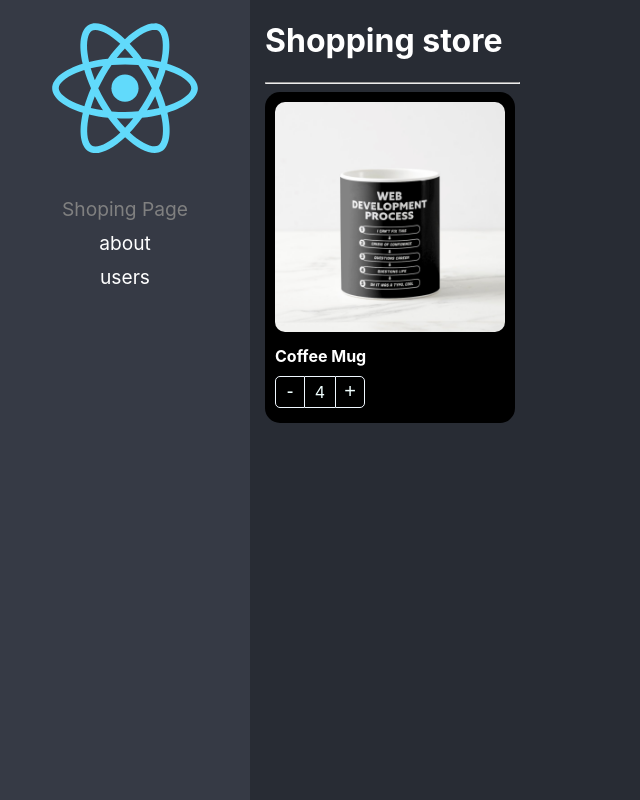
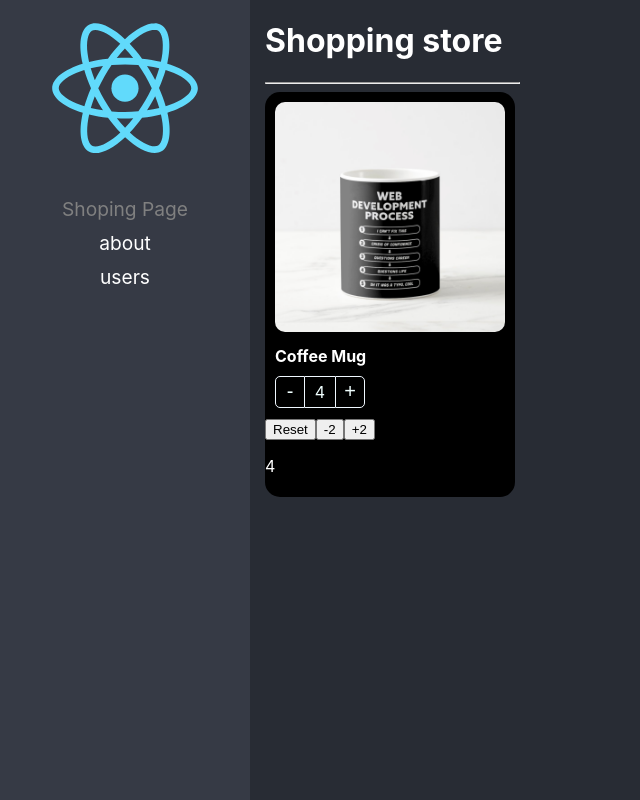
Before and after one commit to luisluchos/react-adv, a React (Create React App) app: page / in a window 1280 px wide. Shown: the whole page, without its empty margins (0-640 px from the left). Built offline with nearby package versions, Linux system fonts and the light colour scheme.

Commit message:
ready comoponent-state-initializer

```diff
--- a/src/02-components-patterns/components/ProductButtons.tsx
+++ b/src/02-components-patterns/components/ProductButtons.tsx
@@ -1,4 +1,4 @@
-import { useContext } from "react";
+import { useCallback, useContext } from "react";
 import styles from "../styles/styles.module.css";
 import { ProductContext } from "./ProductCard";
 
@@ -8,7 +8,9 @@
 }
 export const ProductButtons = ({ className, style }: Props) => {
 
-  const { increaseBy, counter } = useContext(ProductContext);
+  const { increaseBy, counter, maxCount } = useContext(ProductContext);
+
+  const isMaxReached = useCallback(() => !!maxCount && counter === maxCount, [counter, maxCount]);
 
   return (
     <div style={style} className={`${styles.buttonsContainer} ${className}`}>
@@ -16,7 +18,7 @@
         -
       </button>
       <div className={styles.countLabel}>{counter}</div>
-      <button className={styles.buttonAdd} onClick={() => increaseBy(1)}>
+      <button className={`${styles.buttonAdd} ${isMaxReached() && styles.disabled}`} onClick={() => increaseBy(1)}>
         +
       </button>
     </div>
--- a/src/02-components-patterns/components/ProductCard.tsx
+++ b/src/02-components-patterns/components/ProductCard.tsx
@@ -6,6 +6,7 @@
   Product,
   onChangeArgs,
   InitialValues,
+  ProductCardHandlers,
 } from "../interfaces/interfaces";
 
 export const ProductContext = createContext({} as ProductContextProps);
@@ -13,7 +14,8 @@
 
 interface Props {
   product: Product;
-  children?: ReactElement | ReactElement[];
+  //children?: ReactElement | ReactElement[];
+  children: (args:ProductCardHandlers) => JSX.Element;
   className?: string;
   style?: React.CSSProperties;
   value?: number;
@@ -30,7 +32,8 @@
   value,
   initialValues,
 }: Props) => {
-  const { counter, increaseBy } = useProduct({
+
+  const { counter, increaseBy, maxCount, isMaxCountReached, reset } = useProduct({
     onChange,
     product,
     value,
@@ -38,9 +41,16 @@
   });
 
   return (
-    <Provider value={{ counter, increaseBy, product }}>
+    <Provider value={{ counter, increaseBy, product, maxCount }}>
       <div className={`${styles.productCard} ${className}`} style={style}>
-        {children}
+        {children({
+          count:counter,
+          isMaxCountReached,
+          maxCount:initialValues?.maxCount,
+          product,
+          increaseBy,
+          reset
+        })}
       </div>
     </Provider>
   );
--- a/src/02-components-patterns/hooks/useProducts.ts
+++ b/src/02-components-patterns/hooks/useProducts.ts
@@ -9,32 +9,41 @@
 }
 
 export const useProduct = ({ onChange, product, value = 5, initialValues }: useProductArgs) => {
-
   const [counter, setCounter] = useState(initialValues?.count || value);
   const isMounted = useRef(false);
 
-console.log(isMounted.current);
-
-
+  console.log(isMounted.current);
 
   const increaseBy = (value: number) => {
+    let newValue = Math.max(counter + value, 0);
 
-    const newValue = Math.max(counter + value, 0);
+    if (initialValues?.maxCount) {
+      newValue = Math.min(newValue, initialValues.maxCount);
+    }
+
     setCounter(newValue);
 
     onChange && onChange({ count: newValue, product }); //el operador & no se va a lazar si es falso
   };
 
+  const reset = () => {
+    setCounter(initialValues?.count || value);
+  };
 
   useEffect(() => {
-   isMounted.current = true;
- }, []);
+    isMounted.current = true;
+  }, []);
 
   useEffect(() => {
-    if (isMounted.current) return
+    if (isMounted.current) return;
     setCounter(value);
   }, [value]);
 
-
-  return { counter, increaseBy };
+  return {
+    counter,
+    increaseBy,
+    reset,
+    isMaxCountReached: !!initialValues?.count && initialValues.maxCount === counter, // clase 103
+    maxCount: initialValues?.maxCount,
+  };
 };
--- a/src/02-components-patterns/pages/ShoppingPage.tsx
+++ b/src/02-components-patterns/pages/ShoppingPage.tsx
@@ -1,9 +1,4 @@
-import {
-  ProductCard,
-  ProductButtons,
-  ProductImage,
-  ProductTitle,
-} from "../components";
+import { ProductCard, ProductButtons, ProductImage, ProductTitle } from "../components";
 import "../styles/custom-styles.css";
 
 import { products } from "../data/products";
@@ -17,15 +12,24 @@
       <hr />
       <div>
         <ProductCard
+          key={product.id}
           product={product}
           className="bg-dark"
-          key={product.id}
           initialValues={{ count: 4, maxCount: 10 }}
           value={9}
         >
-          <ProductImage className="custom-image" />
-          <ProductTitle className="text-white" style={{ fontWeight: "bold" }} />
-          <ProductButtons className="custom-buttons" />
+          {({ reset, count, increaseBy, isMaxCountReached }) => (
+            <>
+              <ProductImage className="custom-image" />
+              <ProductTitle className="text-white" style={{ fontWeight: "bold" }} />
+              <ProductButtons className="custom-buttons" />
+              <button onClick={reset}>Reset</button>
+              <button onClick={() => increaseBy(-2)}>-2</button>
+              {!isMaxCountReached && <button onClick={() => increaseBy(2)}>+2</button>}
+
+              <p className="text-white">{count}</p>
+            </>
+          )}
         </ProductCard>
       </div>
     </div>
--- a/src/02-components-patterns/styles/styles.module.css
+++ b/src/02-components-patterns/styles/styles.module.css
@@ -60,3 +60,9 @@
 .buttonAdd:hover {
     background-color: rgba(0, 0, 0, 0.1);
 }
+
+.disabled {
+    border-color: grey !important;
+    border-left:1px solid white !important;
+    color: grey !important;
+}
```
Also changed, not shown: src/02-components-patterns/interfaces/interfaces.ts (+10 -0 lines).
